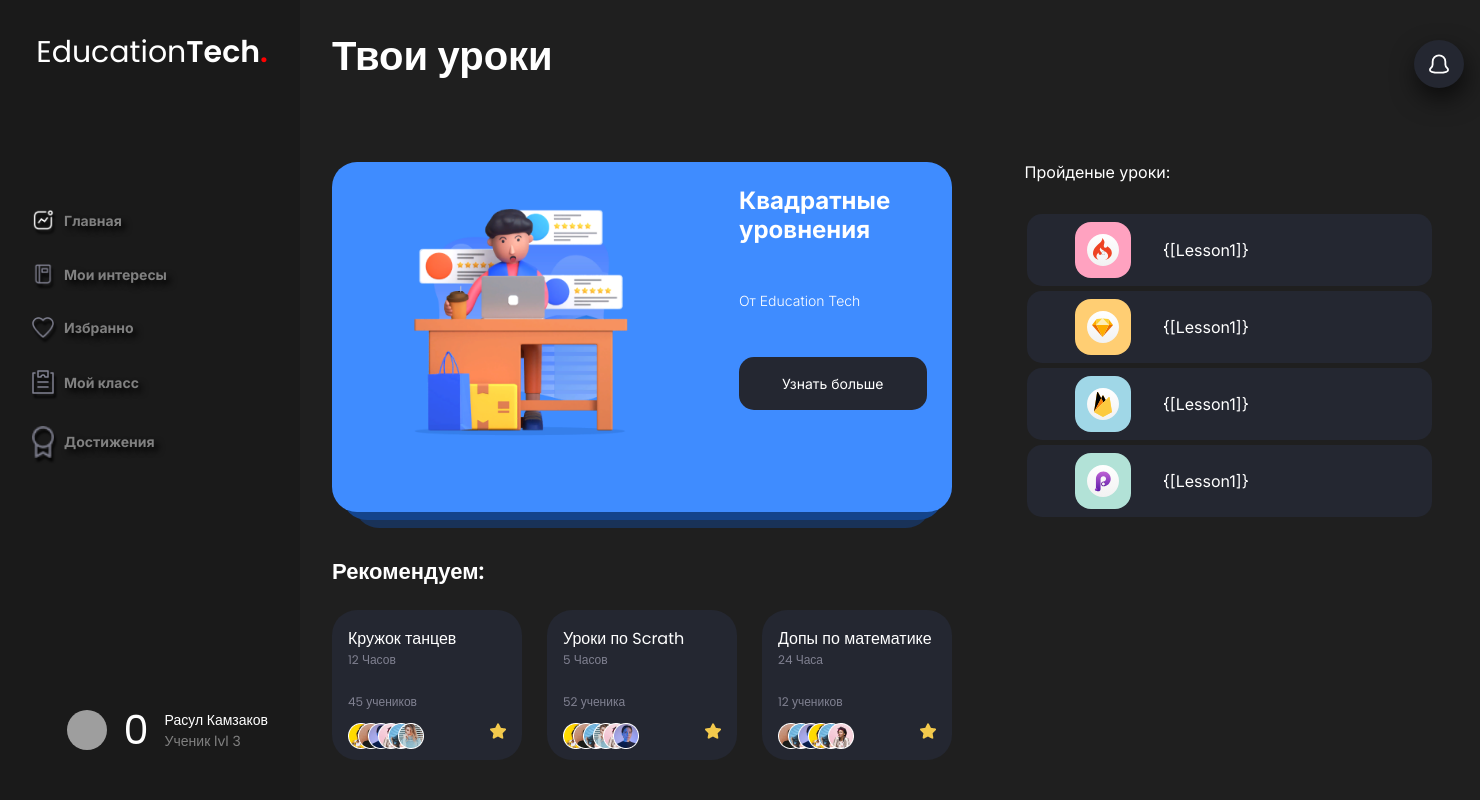
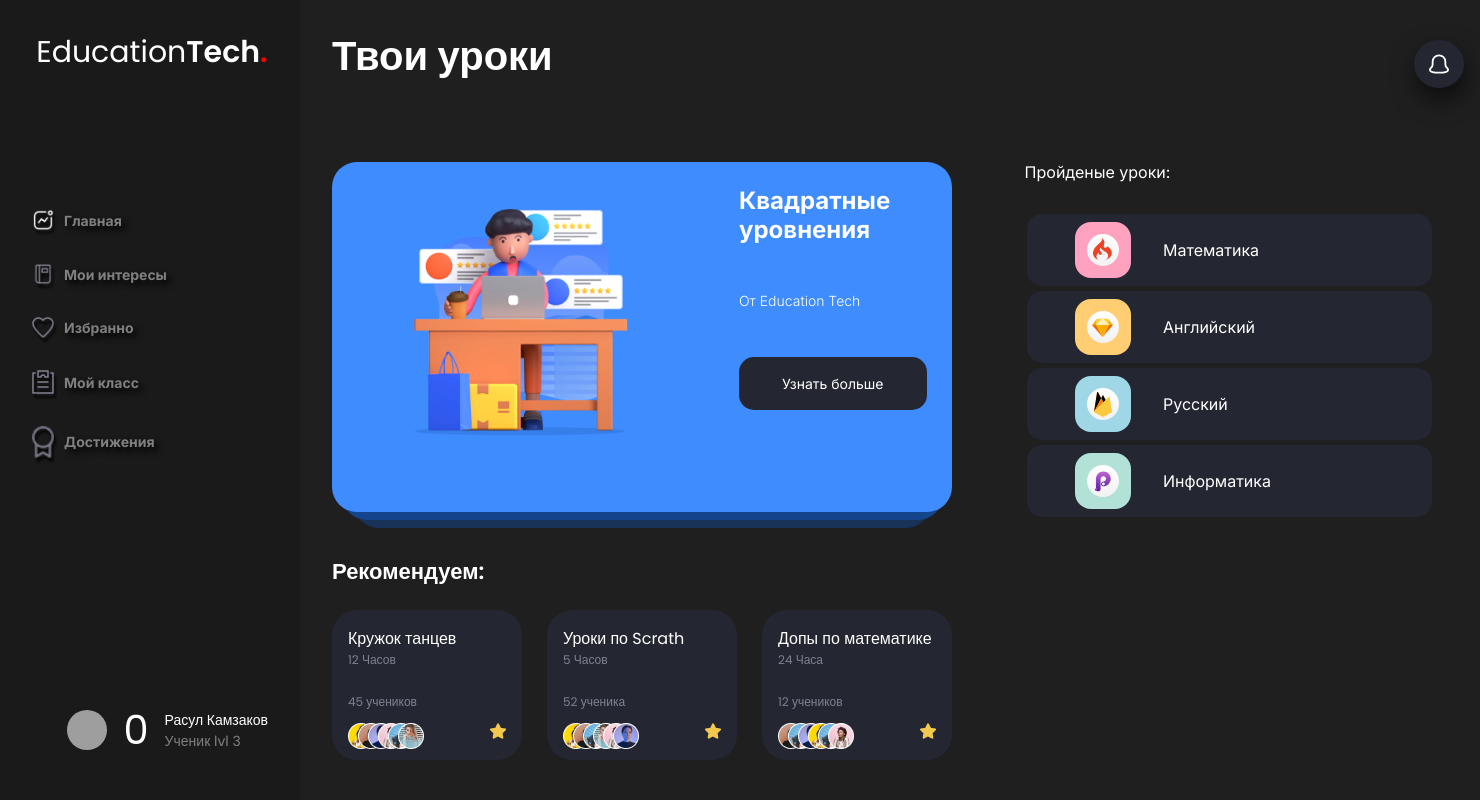
Before and after one commit to itcatman/ed_tech, a Flask app: page /main-2.html in a window 1480 px wide. Run offline with Flask 2, Linux system fonts and the light colour scheme; some libraries are stand-ins or nearby versions; grey boxes are pictures that could not be loaded.

Commit message:
Можно запускать чо

```diff
--- a/templates/index.html
+++ b/templates/index.html
@@ -51,9 +51,9 @@
                </div>
 
                 <div class="notifications" style="background: url('../static/img/icon/notification.png') center no-repeat;">
-                    <form action="register.html" method="POST" class="out">
+                    <!--<form action="/register/" method="POST" class="out">
                         <input type="submit" value="Авторизация" class="out-inputgit ">
-                    </form>
+                    </form>-->
                    <div class="icon">
                     <div class="txt">2</div></div>
                 </div>
--- a/templates/main-2.html
+++ b/templates/main-2.html
@@ -99,7 +99,7 @@
                         </defs>
                         </svg>
 
-                         {[Lesson1]}</li >
+                         Математика</li >
                     <li class="course-li"><svg width="56" height="56" viewBox="0 0 56 56" fill="none" xmlns="http://www.w3.org/2000/svg">
                         <rect width="56" height="56" rx="16" fill="#FFCE73"/>
                         <path fill-rule="evenodd" clip-rule="evenodd" d="M28 44C36.8366 44 44 36.8366 44 28C44 19.1634 36.8366 12 28 12C19.1634 12 12 19.1634 12 28C12 36.8366 19.1634 44 28 44Z" fill="url(#paint0_linear)"/>
@@ -130,7 +130,7 @@
                         </linearGradient>
                         </defs>
                         </svg>
-                         {[Lesson1]}</li >
+                         Английский</li >
                     <li class="course-li"><svg width="56" height="56" viewBox="0 0 56 56" fill="none" xmlns="http://www.w3.org/2000/svg">
                         <rect width="56" height="56" rx="16" fill="#A0D7E7"/>
                         <path fill-rule="evenodd" clip-rule="evenodd" d="M28 44C36.8366 44 44 36.8366 44 28C44 19.1634 36.8366 12 28 12C19.1634 12 12 19.1634 12 28C12 36.8366 19.1634 44 28 44Z" fill="url(#paint0_linear)"/>
@@ -151,7 +151,7 @@
                         </linearGradient>
                         </defs>
                         </svg>
-                         {[Lesson1]}</li >
+                         Русский</li >
                     <li class="course-li"><svg width="56" height="56" viewBox="0 0 56 56" fill="none" xmlns="http://www.w3.org/2000/svg">
                         <rect width="56" height="56" rx="16" fill="#B2E2D7"/>
                         <path fill-rule="evenodd" clip-rule="evenodd" d="M28 44C36.8366 44 44 36.8366 44 28C44 19.1634 36.8366 12 28 12C19.1634 12 12 19.1634 12 28C12 36.8366 19.1634 44 28 44Z" fill="url(#paint0_linear)"/>
@@ -208,7 +208,7 @@
                         </linearGradient>
                         </defs>
                         </svg>
-                         {[Lesson1]}</li>
+                         Информатика</li>
                 </ul>
 
 
```
